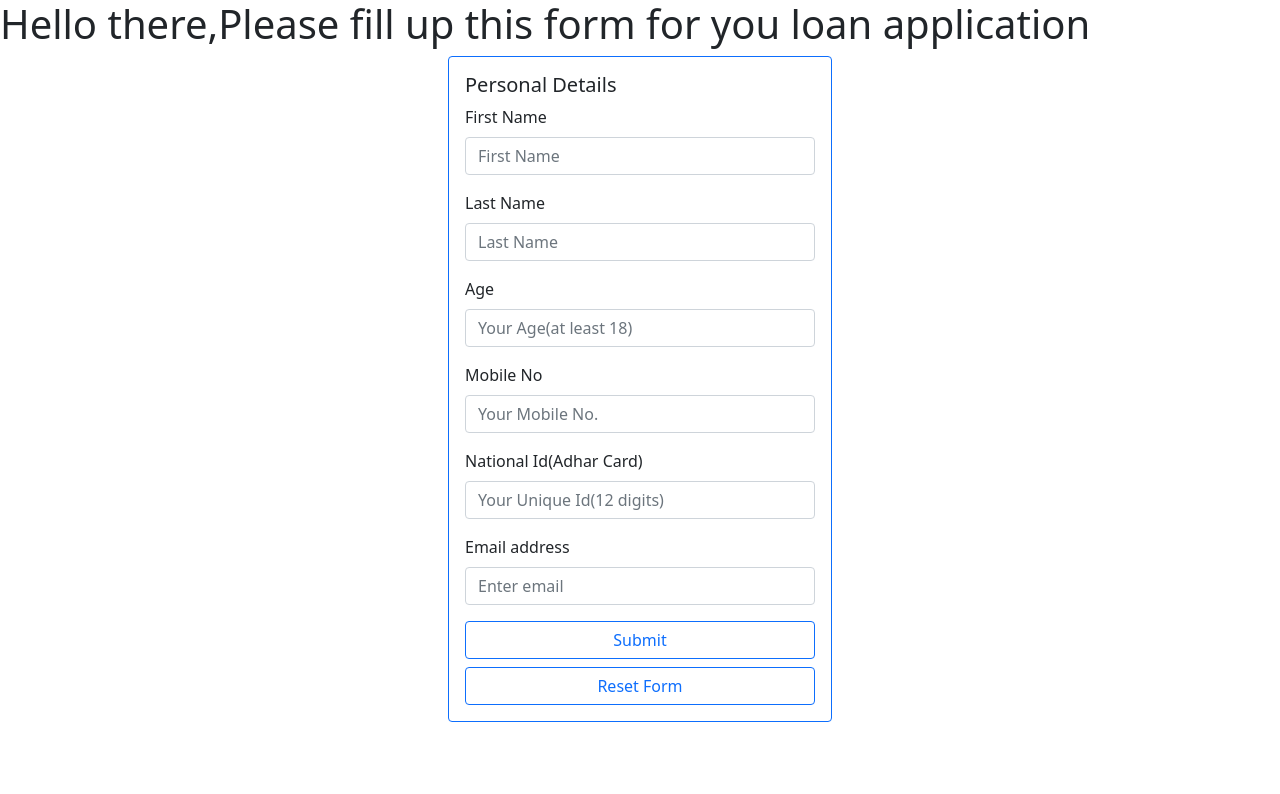
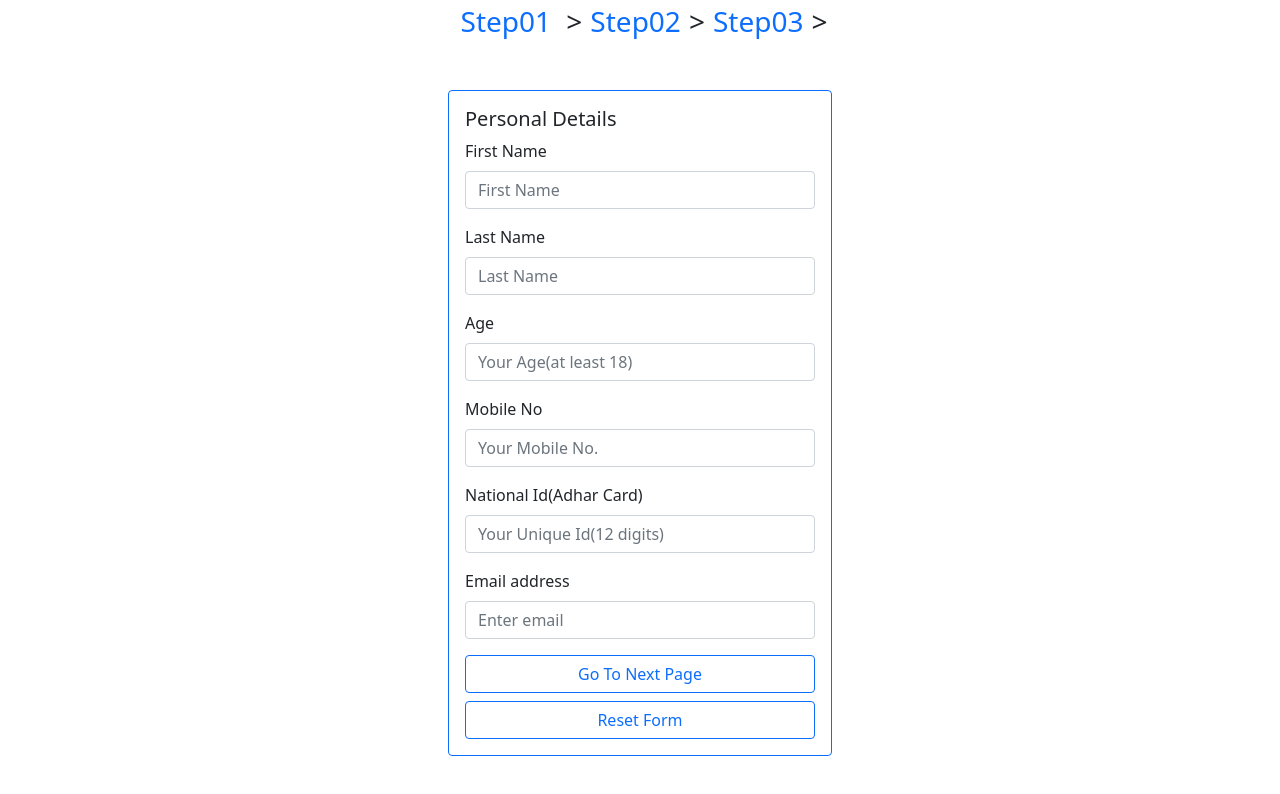
Before and after one commit to HameemH/Loan-application-client, a React (Create React App) app: page / in a window 1280 px wide. Shown: the top 794 px of the page. Built offline with nearby package versions, Linux system fonts and the light colour scheme.

Commit message:
server link changed

```diff
--- a/src/App.js
+++ b/src/App.js
@@ -4,11 +4,12 @@ import { Route, Routes } from 'react-router-dom';
 import Step01 from './Components/Step01';
 import Step02 from './Components/Step02';
 import Step03 from './Components/Step03';
+import { Navbar } from 'react-bootstrap';
 
 function App() {
   return (
     <div >
-     <Routes>
+      <Routes>
        <Route path='/' element={<Step01></Step01>}></Route>
        <Route path='/step2/:id' element={<Step02></Step02>}></Route>
        <Route path='/step3/:id' element={<Step03></Step03>}></Route>
--- a/src/Components/Step01.js
+++ b/src/Components/Step01.js
@@ -1,6 +1,6 @@
 import React, { useState } from 'react';
 import { Button, Card, Form } from 'react-bootstrap';
-import { useNavigate } from 'react-router-dom';
+import { useNavigate, NavLink } from 'react-router-dom';
 import Step02 from './Step02';
 
 const Step01 = () => {
@@ -36,7 +36,7 @@ const Step01 = () => {
         const personalInfo ={name, age, phone, email, id}
         console.log(personalInfo);
         if(idError==='' && ageError===''){
-            fetch('http://localhost:5000/users', {
+            fetch('https://enigmatic-wave-24762.herokuapp.com/users', {
                 method: 'POST',
                 headers: {
                   'content-type': 'application/json'
@@ -62,8 +62,13 @@ const Step01 = () => {
     }
     return (
         <div>
-            <h1>Hello there,Please fill up this form for you loan application</h1>
-            <Card className='m-auto border border-primary' style={{ width: '24rem' }}>
+            <div className='text-center fs-3'>
+            <NavLink  className='m-2 text-decoration-none'  to='/'>Step01</NavLink> <span>{'>'}</span>
+            <NavLink  className='m-2 text-decoration-none' to='/step2/:id' disabled>Step02</NavLink><span>{'>'}</span>
+            <NavLink  className='m-2 text-decoration-none' to='/step3/:id' disabled>Step03</NavLink><span>{'>'}</span>
+            </div>
+
+            <Card className='m-auto border border-primary mt-5' style={{ width: '24rem' }}>
                 <Card.Body>
                     <Card.Title>Personal Details</Card.Title>
                     <h4 className='text-danger'>{ageError}</h4>
@@ -99,11 +104,11 @@ const Step01 = () => {
                             <Form.Control name='email' type="email" placeholder="Enter email" required />
 
                         </Form.Group>
-                        {(idError ==='' && ageError==='')?
+                        {(idError ==='' && ageError==='' )?
                          <Button variant=" btn btn-outline-primary item-center w-100 " type="submit">
-                            Submit
+                            Go To Next Page
                         </Button>:  <Button variant=" btn btn-outline-primary item-center w-100 " disabled type="submit">
-                            Submit
+                        Go To Next Page
                         </Button> }
                         <Button variant=" btn btn-outline-primary item-center w-100 mt-2  " onClick={handleReset} type="submit">
                             Reset Form
--- a/src/Components/Step02.js
+++ b/src/Components/Step02.js
@@ -1,15 +1,17 @@
 import React, { useEffect, useState } from 'react';
-import { useParams, useNavigate } from 'react-router-dom';
+import { useParams, useNavigate, NavLink } from 'react-router-dom';
 import { Button, Form, Card } from 'react-bootstrap';
 
 const Step02 = () => {
     const [user, setUser] = useState([])
+    const [userId, setuserId] = useState('')
     const [valueError, setValueError] = useState('');
     const navigate = useNavigate();
     const {id} = useParams()
+
     console.log(id);
    useEffect(()=>{
-       fetch(`http://localhost:5000/users/${id}`)
+       fetch(`https://enigmatic-wave-24762.herokuapp.com/users/${id}`)
        .then(res=> res.json()).then(data=> {
         setUser(data);
         console.log(data);
@@ -33,7 +35,7 @@ const Step02 = () => {
         const businessaddress = e.target.address.value;
         const personalInfo ={name, age, phone, email, id:Nid, companyname, companayvalue,gst, tradeid, businessaddress}
          if( valueError ===''){
-            fetch(`http://localhost:5000/users/${id}`, {
+            fetch(`https://enigmatic-wave-24762.herokuapp.com/users/${id}`, {
                 method: 'PUT',
                 headers: {
                   'content-type': 'application/json'
@@ -56,12 +58,16 @@ const Step02 = () => {
 }
     return (
         <div>
-            <h1>Hello dear {user?.name}, please give your Business Information</h1>
-             <Card className='m-auto border border-primary' style={{ width: '24rem' }}>
+             <div className='text-center fs-3'>
+            <NavLink  className='m-2 text-decoration-none'  to='/'>Step01</NavLink> <span>{'>'}</span>
+            <NavLink  className='m-2 text-decoration-none' to='/step2/:id' disabled>Step02</NavLink><span>{'>'}</span>
+            <NavLink  className='m-2 text-decoration-none' to='/step3/:id' disabled>Step03</NavLink><span>{'>'}</span>
+            </div>
+             <Card className='m-auto mt-5 border border-primary' style={{ width: '24rem' }}>
 
                 <Card.Body>
                     <Card.Title>Business Details</Card.Title>
-
+                  <h5 className='text-danger'>{valueError}</h5>
                     <Form onSubmit={handleBusinessInfo} >
                         <Form.Group className="mb-3" controlId="formBasicEmail">
                             <Form.Label>Company Name</Form.Label>
@@ -76,7 +82,7 @@ const Step02 = () => {
                         </Form.Group>
                         <Form.Group className="mb-3" controlId="formBasicEmail">
                             <Form.Label>GST No</Form.Label>
-                            <Form.Control name='gst' type="number" placeholder="Your Mobile No." required />
+                            <Form.Control name='gst' type="number" placeholder="Your GST." required />
 
                         </Form.Group>
                         <Form.Group className="mb-3" controlId="formBasicEmail">
@@ -90,11 +96,11 @@ const Step02 = () => {
 
                         </Form.Group>
 
-                        {(valueError==='')?
-                         <Button variant=" btn btn-outline-primary item-center w-100 " type="submit">
-                            Submit
+                        {(  valueError ==='')?
+                         <Button variant=" btn btn-outline-primary item-center w-100 "  type="submit">
+                            Go To Next Page
                         </Button>:  <Button variant=" btn btn-outline-primary item-center w-100 " disabled type="submit">
-                            Submit
+                        Go To Next Page
                         </Button> }
                         <Button variant=" btn btn-outline-primary item-center w-100 mt-2  " onClick={handleReset} type="submit">
                             Reset Form
--- a/src/Components/Step03.js
+++ b/src/Components/Step03.js
@@ -1,20 +1,54 @@
 import React, { useEffect, useState } from 'react';
-import { useParams } from 'react-router-dom';
+import { useParams, NavLink } from 'react-router-dom';
 import { Button, Form, Card } from 'react-bootstrap';
 
 const Step03 = () => {
-    const [user, setUser] = useState([])
+    const [user, setUser] = useState([]);
+    const [amountError ,setAmountError] = useState('')
     const {id} = useParams()
 
     useEffect(()=>{
-        fetch(`http://localhost:5000/users/${id}`)
+        fetch(`https://enigmatic-wave-24762.herokuapp.com/users/${id}`)
         .then(res=> res.json()).then(data=> {
          setUser(data);
          console.log(data);
         } )
     },[])
    const  handleLoaninfo = e =>{
-    e.preventDefault()
+    e.preventDefault();
+    const name = user?.name;
+        const age = user?.age;
+        const Nid = user?.id;
+        const phone = user?.phone;
+        const email = user?.email;
+        const companyname = user?.companyname;
+        const companayvalue = user?.companayvalue;
+        const gst = user?.gst;
+        const tradeid = user?.tradeid;
+        const businessaddress = user?.address;
+        const amount = e.target.amount.value;
+        if(amount > 100000){
+           setAmountError ('Sorry We dont give Loan more than 1 lakh')
+        }
+        const tenure = e.target.tenure.value;
+        const personalInfo ={name, age, phone, email, id:Nid, companyname, companayvalue,gst, tradeid, businessaddress,amount,tenure}
+        if( amountError ===''){
+            fetch(`https://enigmatic-wave-24762.herokuapp.com/users/${id}`, {
+                method: 'PUT',
+                headers: {
+                  'content-type': 'application/json'
+                },
+                body: JSON.stringify(personalInfo)
+              })
+                .then(res => res.json())
+                .then(data => {
+                  console.log(data);
+                  alert('Your Application is Set For Review By Authority')
+
+
+                })
+
+         }
    }
    const handleReset = ()=>{
     window.location.reload()
@@ -22,46 +56,35 @@ const Step03 = () => {
     console.log(id);
     return (
         <div>
-             <h1>Hello dear {user?.name}, please give your Business Information</h1>
-             <Card className='m-auto border border-primary' style={{ width: '24rem' }}>
+              <div className='text-center fs-3'>
+            <NavLink  className='m-2 text-decoration-none'  to='/'>Step01</NavLink> <span>{'>'}</span>
+            <NavLink  className='m-2 text-decoration-none' to='/step2/:id' disabled>Step02</NavLink><span>{'>'}</span>
+            <NavLink  className='m-2 text-decoration-none' to='/step3/:id' disabled>Step03</NavLink><span>{'>'}</span>
+            </div>
+             <Card className='m-auto mt-5 border border-primary' style={{ width: '24rem' }}>
 
                 <Card.Body>
                     <Card.Title>Business Details</Card.Title>
+                    <h5 className='text-danger'>{amountError}</h5>
+                    <Form onSubmit={handleLoaninfo} >
 
-                    <Form onSubmit={handleLoaninfo} >
                         <Form.Group className="mb-3" controlId="formBasicEmail">
-                            <Form.Label>Company Name</Form.Label>
-                            <Form.Control name='companyname' type="text" placeholder="Your Company Name" required />
+                            <Form.Label>Loan Amount</Form.Label>
+                            <Form.Control name='amount' type="number" placeholder="Your Desired Loan Amount" required />
+
+                        </Form.Group>
+                        <Form.Group className="mb-3" controlId="formBasicEmail">
+                            <Form.Label>Loan Tenure</Form.Label>
+                            <Form.Control name='tenure' type="number" placeholder="Time You Need To Pay off" required />
 
                         </Form.Group>
 
-                        <Form.Group className="mb-3" controlId="formBasicEmail">
-                            <Form.Label>Your Company value</Form.Label>
-                            <Form.Control name='companayvalue' type="number" placeholder="Company Value(at least 10 lakh)" required />
-
-                        </Form.Group>
-                        <Form.Group className="mb-3" controlId="formBasicEmail">
-                            <Form.Label>GST No</Form.Label>
-                            <Form.Control name='gst' type="number" placeholder="Your Mobile No." required />
-
-                        </Form.Group>
-                        <Form.Group className="mb-3" controlId="formBasicEmail">
-                            <Form.Label>Trade Id</Form.Label>
-                            <Form.Control name='tradeid' type="number" placeholder="Your Company's Trade Id" required />
-
-                        </Form.Group>
-                        <Form.Group className="mb-3" controlId="formBasicEmail">
-                            <Form.Label>Address</Form.Label>
-                            <Form.Control name='address' type="text" placeholder="Your Business Address" required />
-
-                        </Form.Group>
-
-                        {/* {(==='')?
+                        {(amountError==='')?
                          <Button variant=" btn btn-outline-primary item-center w-100 " type="submit">
                             Submit
                         </Button>:  <Button variant=" btn btn-outline-primary item-center w-100 " disabled type="submit">
                             Submit
-                        </Button> } */}
+                        </Button> }
                         <Button variant=" btn btn-outline-primary item-center w-100 mt-2  " onClick={handleReset} type="submit">
                             Reset Form
                         </Button>
```
